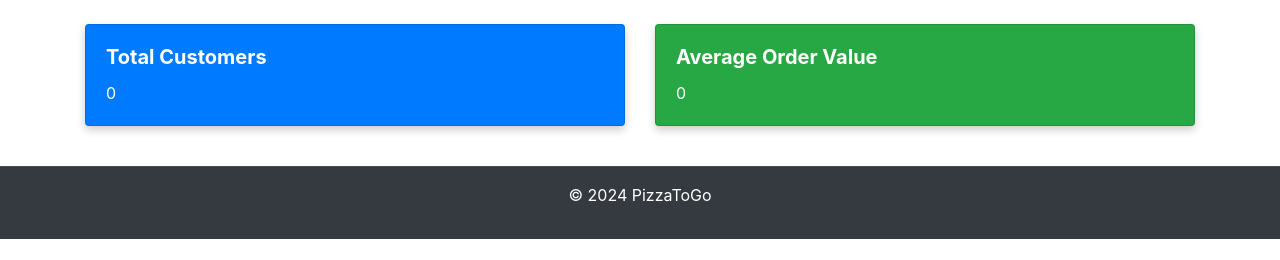
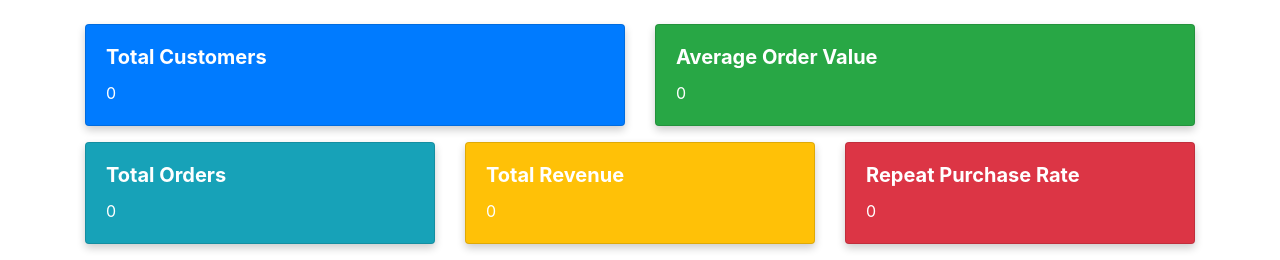
Before and after one commit to thidiemquynhtran/ProgLab, a Django app: page / in a window 1280 px wide. Shown: the part 144-404 px from the top of the page. Run offline with Django 5.2, Linux system fonts and the light colour scheme; data that the repository does not hold is empty; some libraries are stand-ins or nearby versions.

Commit message:
Add line chart and key metrics from Mohamed

```diff
--- /dev/null
+++ b/data_analysis/frontend/static/js/lineChart.js
@@ -0,0 +1,123 @@
+$(document).ready(function () {
+  var lineChart;
+
+  function fetchData() {
+    // Fetch total customers and average order value
+    $.ajax({
+      url: "http://127.0.0.1:8000/total-customers/", // Update with your actual endpoint URL
+      method: "GET",
+      success: function (response) {
+        $("#totalCustomers").text(response.total_customers);
+      },
+      error: function (xhr, status, error) {
+        console.error("Error fetching total customers data:", error);
+        // Handle error case here
+      },
+    });
+
+    // Fetch average order value
+    $.ajax({
+      url: "http://127.0.0.1:8000/average-order-value/", // Update with your actual endpoint URL
+      method: "GET",
+      success: function (response) {
+        $("#averageOrderValue").text(response.average_order_value);
+      },
+      error: function (xhr, status, error) {
+        console.error("Error fetching average order value data:", error);
+        // Handle error case here
+      },
+    });
+
+    // Fetch total orders
+    $.ajax({
+      url: "http://127.0.0.1:8000/total-orders/",
+      method: "GET",
+      success: function (response) {
+        $("#totalOrders").text(response.total_orders);
+      },
+      error: function (xhr, status, error) {
+        console.error("Error fetching total orders data:", error);
+        // Handle error case here
+      },
+    });
+
+    // Fetch total revenue
+    $.ajax({
+      url: "http://127.0.0.1:8000/total-revenue/",
+      method: "GET",
+      success: function (response) {
+        $("#totalRevenue").text(response.total_revenue);
+      },
+      error: function (xhr, status, error) {
+        console.error("Error fetching total revenue data:", error);
+        // Handle error case here
+      },
+    });
+  }
+  function loadLineChart() {
+    $.ajax({
+      url: "/total-revenue-by-month", // Beispiel-URL für die Daten der Line-Chart
+      method: "GET",
+      dataType: "json",
+      success: function (data) {
+        createLineChart(data);
+      },
+      error: function (error) {
+        console.error("Error fetching line chart data", error);
+      },
+    });
+
+    // Fetch repeat purchase rate
+    $.ajax({
+      url: "http://127.0.0.1:8000/repeat-purchase-rate/",
+      method: "GET",
+      success: function (response) {
+        $("#repeatPurchaseRate").text(response.repeat_purchase_rate);
+      },
+      error: function (xhr, status, error) {
+        console.error("Error fetching repeat purchase rate data:", error);
+        // Handle error case here
+      },
+    });
+  }
+
+  function createLineChart(data) {
+    var months = data.map((item) => item.month);
+    var totalRevenueData = data.map((item) => parseFloat(item.total_revenue));
+
+    var ctx = document.getElementById("lineChart").getContext("2d");
+    if (lineChart) {
+      lineChart.destroy();
+    }
+    lineChart = new Chart(ctx, {
+      type: "line",
+      data: {
+        labels: months,
+        datasets: [
+          {
+            label: "Total Revenue",
+            data: totalRevenueData,
+            borderColor: "rgba(255, 99, 132, 1)",
+            backgroundColor: "rgba(255, 99, 132, 0.2)",
+            borderWidth: 1,
+          },
+        ],
+      },
+      options: {
+        scales: {
+          y: {
+            beginAtZero: true,
+          },
+        },
+      },
+    });
+  }
+
+  // Wenn der Benutzer auf den Link "Customers" in der Navbar klickt, lade die Line-Chart
+  $('a[href="customers.html"]').click(function (e) {
+    e.preventDefault(); // Standardnavigation unterbinden
+    loadLineChart(); // Funktion zum Laden der Line-Chart aufrufen
+  });
+
+  fetchData(); // Funktion zum Laden der Daten aufrufen
+});
--- a/data_analysis/frontend/templates/index.html
+++ b/data_analysis/frontend/templates/index.html
@@ -17,7 +17,7 @@
     <script src="https://cdn.jsdelivr.net/npm/@popperjs/core@2.9.2/dist/umd/popper.min.js"></script>
     <script src="https://stackpath.bootstrapcdn.com/bootstrap/4.5.2/js/bootstrap.min.js"></script>
     <script src="https://cdn.jsdelivr.net/npm/chart.js"></script>
-    <!--script src="{% static 'js/script.js' %}"></%script-->
+    <script src="{% static 'js/lineChart.js' %}"></script>
 </head>
   <body>
     <header class="bg-dark text-white text-center py-3">
@@ -77,6 +77,38 @@
           </div>
         </div>
       </div>
+      <div class="row">
+<div class="col-md-4">
+<div class="card text-white bg-info mb-3">
+<div class="card-body">
+<h5 class="card-title">Total Orders</h5>
+<p class="card-text" id="totalOrders">0</p>
+</div>
+</div>
+</div>
+<div class="col-md-4">
+<div class="card text-white bg-warning mb-3">
+<div class="card-body">
+<h5 class="card-title">Total Revenue</h5>
+<p class="card-text" id="totalRevenue">0</p>
+</div>
+</div>
+</div>
+<div class="col-md-4">
+<div class="card text-white bg-danger mb-3">
+<div class="card-body">
+<h5 class="card-title">Repeat Purchase Rate</h5>
+<p class="card-text" id="repeatPurchaseRate">0</p>
+</div>
+</div>
+</div>
+</div>
+<!-- Restlicher bestehender Inhalt -->
+<div class="row">
+<div class="col-md-12">
+<canvas id="lineChart"></canvas>
+</div>
+</div>
     </main>
     <footer class="bg-dark text-white text-center py-3">
       <p>&copy; 2024 PizzaToGo</p>
```
